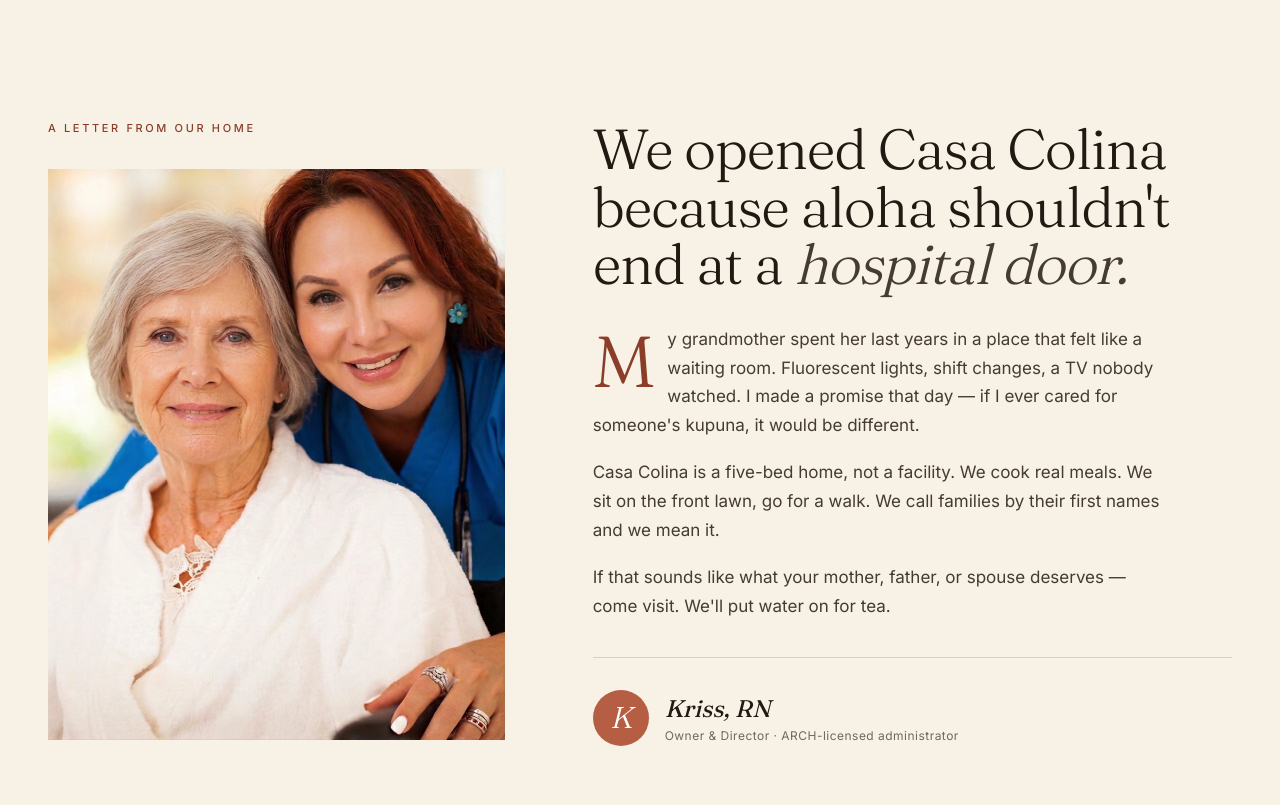
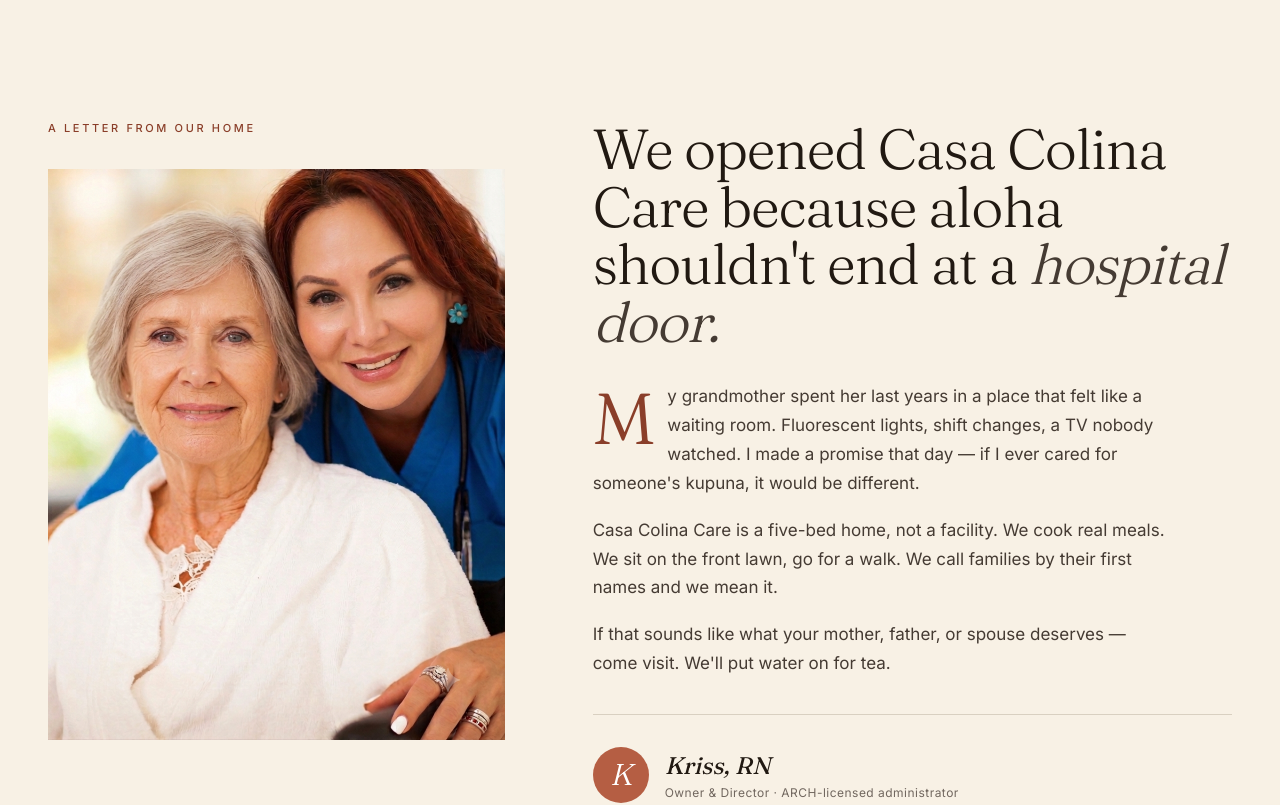
Before and after one commit to jairosoft-com/casacolinacare-v2, a Next.js app: page / in a window 1280 px wide. Shown: the part 860-1665 px from the top of the page. Built offline with nearby package versions, Linux system fonts and the light colour scheme.

Commit message:
Use "Casa Colina Care" consistently on home page (AB#208584)
Fixes 4 bare "Casa Colina" mentions (story headline, story paragraph,
pillars subheading, footer brand) so the brand name reads consistently
throughout the page.

```diff
--- a/app/page.tsx
+++ b/app/page.tsx
@@ -95,10 +95,10 @@
               </div>
             </div>
             <div className="reveal">
-              <h2>We opened Casa Colina because aloha shouldn&apos;t end at a <span className="i">hospital door.</span></h2>
+              <h2>We opened Casa Colina Care because aloha shouldn&apos;t end at a <span className="i">hospital door.</span></h2>
               <div className="essay-body">
                 <p className="drop">My grandmother spent her last years in a place that felt like a waiting room. Fluorescent lights, shift changes, a TV nobody watched. I made a promise that day — if I ever cared for someone&apos;s kupuna, it would be different.</p>
-                <p>Casa Colina is a five-bed home, not a facility. We cook real meals. We sit on the front lawn, go for a walk. We call families by their first names and we mean it.</p>
+                <p>Casa Colina Care is a five-bed home, not a facility. We cook real meals. We sit on the front lawn, go for a walk. We call families by their first names and we mean it.</p>
                 <p>If that sounds like what your mother, father, or spouse deserves — come visit. We&apos;ll put water on for tea.</p>
               </div>
               <div className="essay-sig">
@@ -124,7 +124,7 @@
         <div className="wrap">
           <div className="pillars-head reveal">
             <h2>Four commitments,<br />held <span className="i">daily.</span></h2>
-            <p>How we care isn&apos;t a slogan. It&apos;s the rhythm of every day at Casa Colina — the small things, repeated, until they become the home.</p>
+            <p>How we care isn&apos;t a slogan. It&apos;s the rhythm of every day at Casa Colina Care — the small things, repeated, until they become the home.</p>
           </div>
           <div className="pillar-grid">
             <div className="pillar reveal">
@@ -358,7 +358,7 @@
       <footer>
         <div className="wrap">
           <div>
-            <div className="brand">Casa Colina</div>
+            <div className="brand">Casa Colina Care</div>
             <p className="tag">A family-style care home in Hawaiʻi Kai. Five residents. Real aloha. Open since 2019.</p>
           </div>
           <div>
--- /dev/null
+++ b/scratchpad/consistent-casa-colina-care-brand-naming-on-home-page_208584_plan.md
@@ -0,0 +1,82 @@
+# Implementation Plan: Consistent "Casa Colina Care" brand naming on home page
+
+**Story ID:** #208584
+**Feature:** None — story has no parent Feature
+**Date:** 2026-07-14
+**State:** New  |  **Points:** 1
+
+---
+
+## Story Summary
+
+**Narrative:**
+As a visitor reading the home page, I want every brand mention to consistently say 'Casa Colina Care' (not the bare 'Casa Colina'), So that the site presents a single, professional brand name throughout.
+
+**Acceptance Criteria:**
+**Rules:**
+1. The story-section headline reads 'We opened Casa Colina Care because aloha shouldn't end at a hospital door.' (`app/page.tsx` ~L98)
+2. The story-section first paragraph reads 'Casa Colina Care is a five-bed home, not a facility...' (`app/page.tsx` ~L101)
+3. The pillars-section subheading reads '...held daily at Casa Colina Care — the small things...' (`app/page.tsx` ~L127)
+4. The footer brand line reads 'Casa Colina Care' instead of 'Casa Colina' (`app/page.tsx` ~L361)
+
+---
+
+## Scope
+
+What this plan covers:
+- Replacing the 4 bare "Casa Colina" text occurrences in `app/page.tsx` with "Casa Colina Care", per the story's acceptance criteria.
+
+What this plan does NOT cover (deferred or out of scope):
+- No other "Casa Colina" mentions exist outside `app/page.tsx` (nav brand, footer legal line, and `app/layout.tsx` metadata title already correctly say "Casa Colina Care" — verified by grep, not touched by this story).
+
+---
+
+## Code Touchpoints
+
+Files and modules relevant to this story:
+
+| File / Module | Relevance |
+|---------------|-----------|
+| `app/page.tsx` L98 | Story-section `<h2>` headline — "We opened Casa Colina because..." → add "Care" |
+| `app/page.tsx` L101 | Story-section first `<p className="drop">`-adjacent paragraph — "Casa Colina is a five-bed home..." → add "Care" |
+| `app/page.tsx` L127 | Pillars-section subheading `<p>` — "...every day at Casa Colina —..." → add "Care" |
+| `app/page.tsx` L361 | Footer `<div className="brand">Casa Colina</div>` → add "Care" |
+
+*No other files reference the bare "Casa Colina" string — confirmed via `grep -n "Casa Colina" app/` during story creation.*
+
+---
+
+## Approach
+
+1. Open `app/page.tsx` and locate the 4 lines above (line numbers may drift slightly from prior edits — match on the surrounding text, not the line number alone).
+2. Replace `Casa Colina` with `Casa Colina Care` at each of the 4 locations, being careful not to double up on the 3 lines elsewhere in the file that already correctly say "Casa Colina Care" (nav brand L13, footer legal L393) or the `layout.tsx` metadata title (already correct) — a blind `replace_all` on "Casa Colina" would incorrectly turn those into "Casa Colina Care Care".
+3. Save and let Turbopack hot-reload; if the dev server is already running and styles/text don't refresh, touch `app/globals.css` per the project's known Turbopack gotcha (unrelated to this fix but a common false alarm).
+4. Visually verify all 4 locations render correctly in the browser (matches Test Case #208587's steps).
+
+Key decisions and trade-offs:
+- Use 4 targeted, distinct string replacements (not `replace_all`) since the string "Casa Colina" is a substring of the already-correct "Casa Colina Care" elsewhere in the same file — a global replace would corrupt those.
+
+---
+
+## Dependencies
+
+No external dependencies identified.
+
+---
+
+## Test Plan per AC
+
+| AC | Test Type | Scenario |
+|----|-----------|----------|
+| AC-1: story-section headline says "Casa Colina Care" | E2E (manual/Playwright) | Load `/`, read the "A Letter From Our Home" headline, assert it reads "We opened Casa Colina Care because aloha shouldn't end at a hospital door." |
+| AC-2: story-section first paragraph says "Casa Colina Care" | E2E (manual/Playwright) | Read the first paragraph under the headline, assert it begins "Casa Colina Care is a five-bed home, not a facility." |
+| AC-3: pillars subheading says "Casa Colina Care" | E2E (manual/Playwright) | Scroll to the "Four commitments" section, assert subheading reads "...held daily at Casa Colina Care — the small things..." |
+| AC-4: footer brand line says "Casa Colina Care" | E2E (manual/Playwright) | Scroll to the footer, assert the brand line reads "Casa Colina Care" |
+
+Covered by ADO Test Case #208587 (linked via Tests relationship to this story).
+
+---
+
+## Open Questions
+
+No open questions.
```
